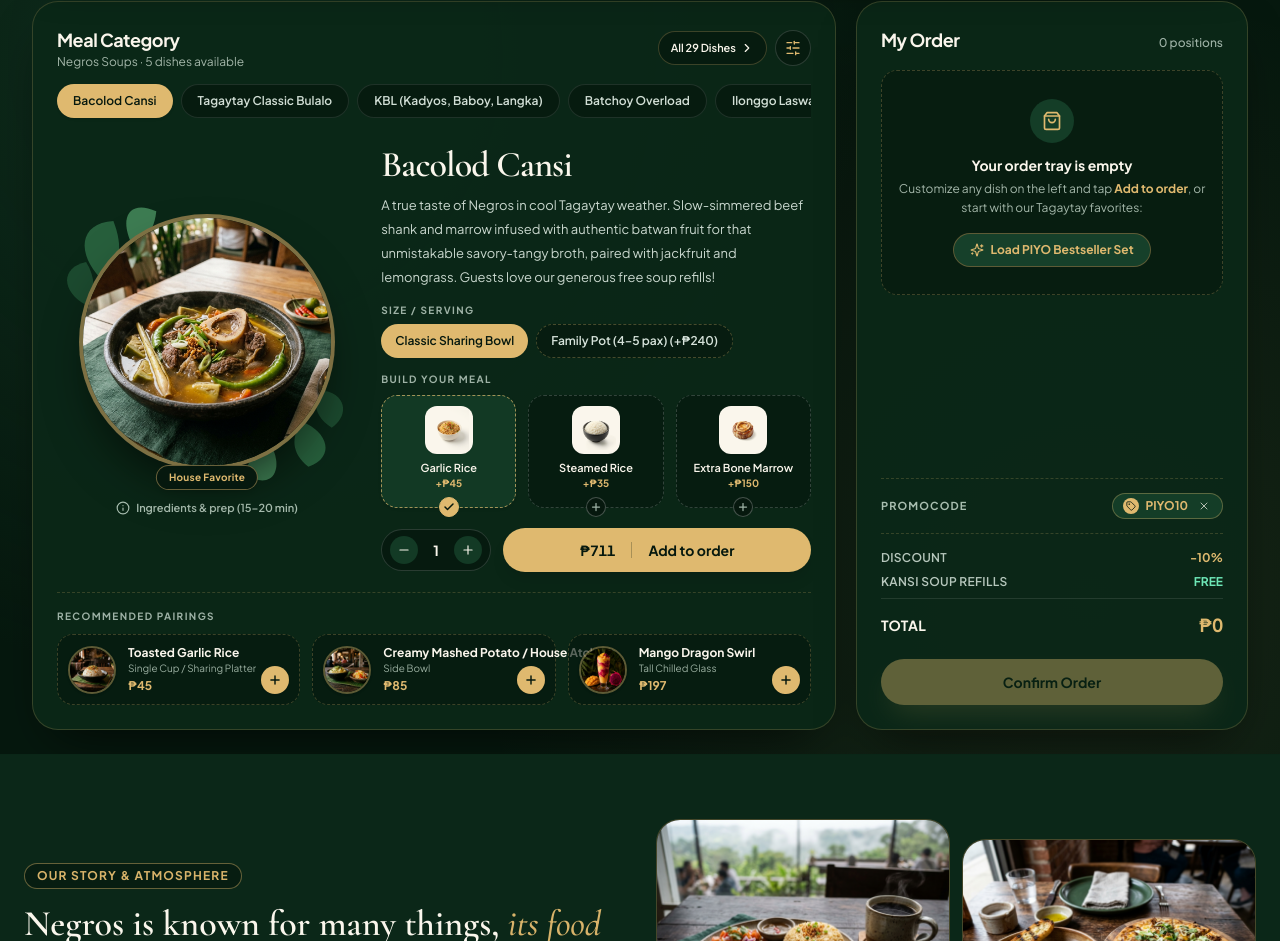
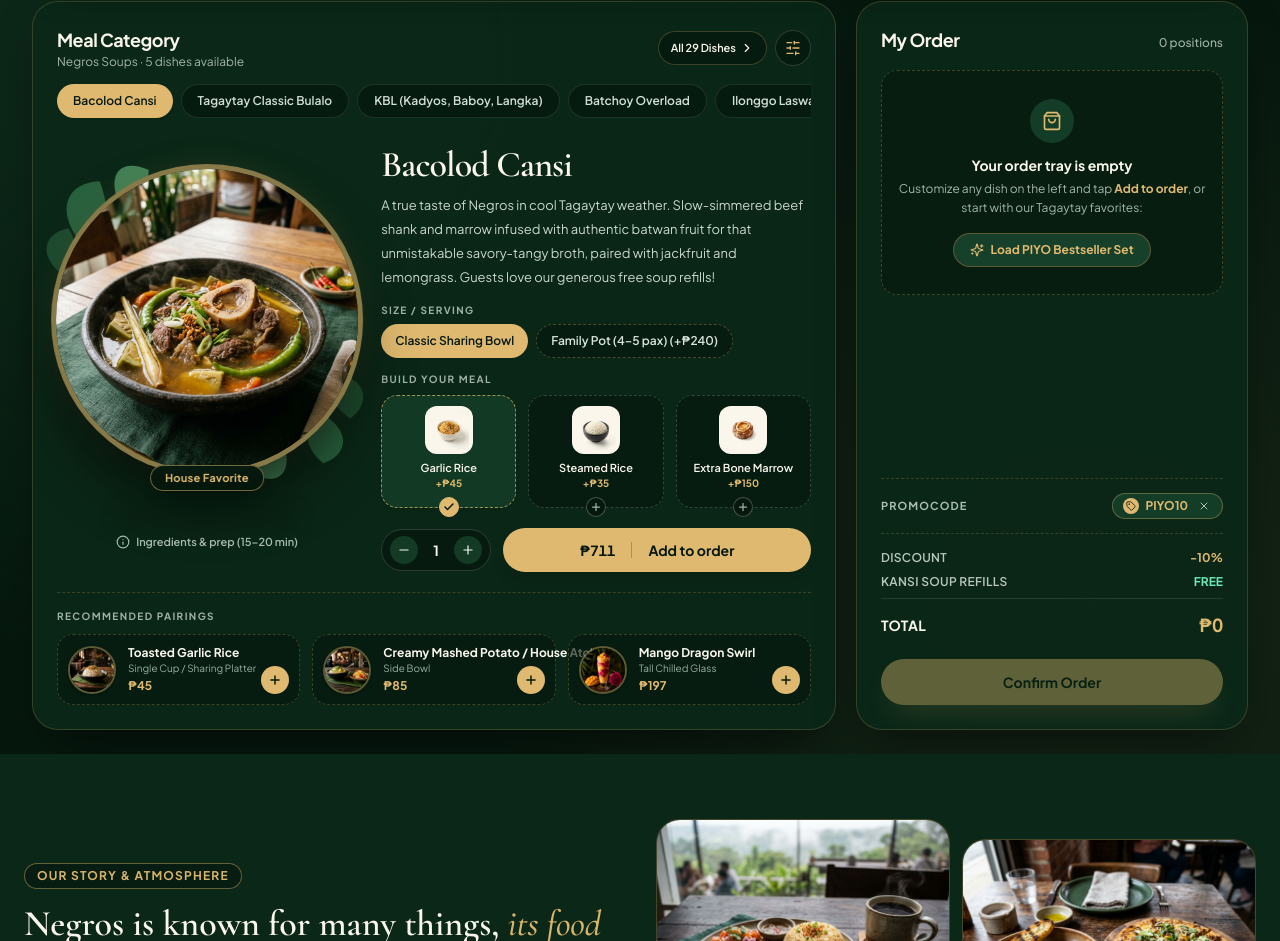
Before and after one commit to mediqtechsupport-byte/PIYO-website, a React (Vite) app: page / in a window 1280 px wide. Shown: the part 5110-6051 px from the top of the page. Built offline with nearby package versions, Linux system fonts and the light colour scheme.

Commit message:
Enlarge floating menu dish animation and keep My Order sidebar unobstructed

```diff
--- a/src/App.jsx
+++ b/src/App.jsx
@@ -356,9 +356,13 @@ export default function App() {
         onClear={() => setTrayItems([])}
       />
 
-      {/* Floating Side Tray Pill (Bottom-Right on Desktop so center content stays unobstructed) */}
+      {/* Floating Side Tray Pill (Bottom-Right on Desktop, hidden on Desktop #menu where My Order sidebar is live) */}
       {trayCount > 0 && !isTrayOpen && (
-        <div className="pointer-events-none fixed inset-x-0 bottom-[78px] z-[35] flex justify-center px-4 md:inset-x-auto md:bottom-6 md:right-6 md:justify-end md:px-0">
+        <div
+          className={`pointer-events-none fixed inset-x-0 bottom-[78px] z-[35] flex justify-center px-4 md:inset-x-auto md:bottom-6 md:right-6 md:justify-end md:px-0 ${
+            activeSection === 'menu' ? 'lg:hidden' : ''
+          }`}
+        >
           <button
             type="button"
             onClick={() => setIsTrayOpen(true)}
--- a/src/components/MenuSection.jsx
+++ b/src/components/MenuSection.jsx
@@ -522,14 +522,14 @@ export function MenuSection({
               {/* Center Featured Dish Spotlight & Customizer */}
               {featuredDish && (
                 <div className="mt-5 grid grid-cols-1 items-center gap-6 md:grid-cols-12">
-                  {/* Circular Overhead Dish Showcase with Subtle Emerald Botanical Sprigs */}
+                  {/* Larger Levitating Circular Dish Showcase with Botanical Sprigs & Synced Ground Shadow */}
                   <div className="relative flex flex-col items-center justify-center md:col-span-5">
-                    <div className="relative flex h-56 w-56 items-center justify-center sm:h-64 sm:w-64 xl:h-72 xl:w-72">
+                    <div className="piyo-float-dish relative flex h-68 w-68 items-center justify-center sm:h-76 sm:w-76 xl:h-[330px] xl:w-[330px]">
                       <svg
                         viewBox="0 0 320 320"
                         fill="none"
                         aria-hidden="true"
-                        className="pointer-events-none absolute -inset-3 h-[calc(100%+24px)] w-[calc(100%+24px)] opacity-85"
+                        className="pointer-events-none absolute -inset-3.5 h-[calc(100%+28px)] w-[calc(100%+28px)] opacity-90"
                       >
                         <path
                           d="M52 96C26 70 28 38 64 36C74 62 72 82 52 96Z"
@@ -557,7 +557,7 @@ export function MenuSection({
                         />
                       </svg>
 
-                      <div className="relative h-52 w-52 overflow-hidden rounded-full border-[4px] border-[#DFB96F]/55 bg-[#06180E] shadow-[0_24px_48px_-14px_rgba(0,0,0,0.65)] sm:h-60 sm:w-60 xl:h-64 xl:w-64">
+                      <div className="relative h-64 w-64 overflow-hidden rounded-full border-[5px] border-[#DFB96F]/60 bg-[#06180E] shadow-[0_32px_60px_-14px_rgba(0,0,0,0.78),0_0_40px_-12px_rgba(223,185,111,0.22)] sm:h-72 sm:w-72 xl:h-[312px] xl:w-[312px]">
                         <img
                           key={featuredDish.id}
                           src={featuredDish.image}
@@ -567,16 +567,22 @@ export function MenuSection({
                       </div>
 
                       {featuredDish.badge && (
-                        <span className="absolute -bottom-1 left-1/2 -translate-x-1/2 whitespace-nowrap rounded-full border border-[#DFB96F]/45 bg-[#06180E] px-3 py-1 text-[10px] font-bold tracking-wide text-[#DFB96F] shadow-md">
+                        <span className="absolute -bottom-1.5 left-1/2 -translate-x-1/2 whitespace-nowrap rounded-full border border-[#DFB96F]/50 bg-[#06180E]/95 px-3.5 py-1 text-[11px] font-bold tracking-wide text-[#DFB96F] shadow-lg backdrop-blur-xs">
                           {featuredDish.badge}
                         </span>
                       )}
                     </div>
 
+                    {/* Soft Levitation Ground Shadow synced with float */}
+                    <div
+                      aria-hidden="true"
+                      className="piyo-float-shadow mt-4 h-3.5 w-44 rounded-full bg-black/55 blur-md sm:w-52"
+                    />
+
                     <button
                       type="button"
                       onClick={() => onSelectDish && onSelectDish(featuredDish)}
-                      className="mt-3.5 inline-flex items-center gap-1.5 text-[11px] font-semibold text-[#A9BEB0] transition hover:text-[#DFB96F]"
+                      className="mt-2.5 inline-flex items-center gap-1.5 text-[11px] font-semibold text-[#A9BEB0] transition hover:text-[#DFB96F]"
                     >
                       <Info className="h-3.5 w-3.5" aria-hidden="true" />
                       <span>Ingredients &amp; prep ({featuredDish.prepTime})</span>
--- a/src/index.css
+++ b/src/index.css
@@ -45,6 +45,46 @@
 @media (min-width: 1024px) {
   html {
     scroll-padding-top: 74px;
+  }
+}
+
+/* Smooth levitating dish float + synced floor shadow for PIYO Menu Workbench */
+@keyframes piyo-float {
+  0%,
+  100% {
+    transform: translateY(0px);
+  }
+  50% {
+    transform: translateY(-11px);
+  }
+}
+
+@keyframes piyo-float-shadow {
+  0%,
+  100% {
+    transform: scale(1);
+    opacity: 0.65;
+  }
+  50% {
+    transform: scale(0.86);
+    opacity: 0.34;
+  }
+}
+
+.piyo-float-dish {
+  animation: piyo-float 4.2s ease-in-out infinite;
+  will-change: transform;
+}
+
+.piyo-float-shadow {
+  animation: piyo-float-shadow 4.2s ease-in-out infinite;
+  will-change: transform, opacity;
+}
+
+@media (prefers-reduced-motion: reduce) {
+  .piyo-float-dish,
+  .piyo-float-shadow {
+    animation: none;
   }
 }
 
```
